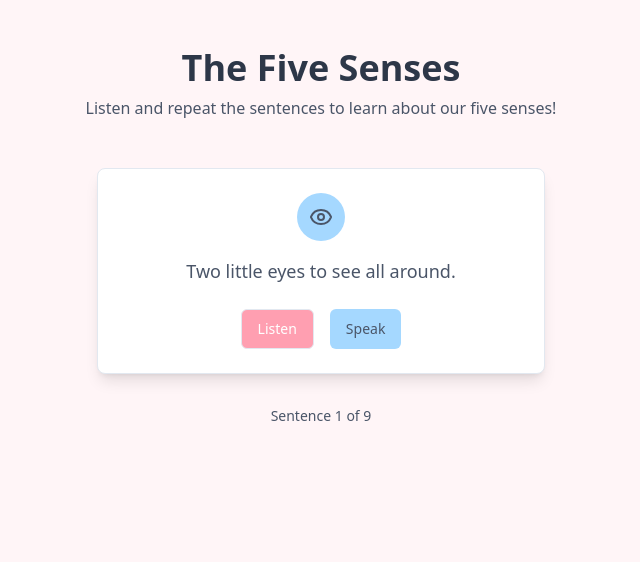
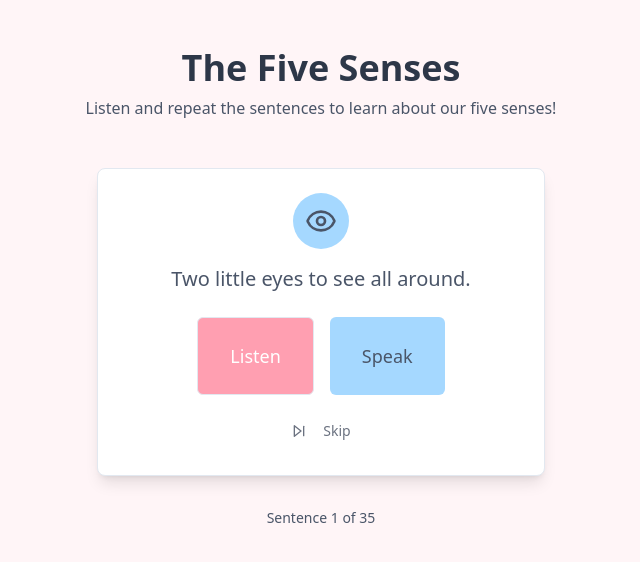
Before and after one commit to uaedoom/senses-sound-sentences, a React (Vite) app: page / in a window 1280 px wide. Shown: the top 562 px of the page, without its empty margins (319-959 px from the left). Built offline with nearby package versions, Linux system fonts and the light colour scheme.

Commit message:
Enhance Speech Recognition App
Improved speech recognition feedback (partial/full correctness), added skip sentence functionality, visual enhancements (larger buttons, sound waves), and incorporated a more comprehensive sentence list.

```diff
--- a/package.json
+++ b/package.json
@@ -40,6 +40,7 @@
     "@radix-ui/react-toggle-group": "^1.1.0",
     "@radix-ui/react-tooltip": "^1.1.4",
     "@tanstack/react-query": "^5.56.2",
+    "canvas-confetti": "^1.9.3",
     "class-variance-authority": "^0.7.1",
     "clsx": "^2.1.1",
     "cmdk": "^1.0.0",
--- a/src/components/SentenceCard.tsx
+++ b/src/components/SentenceCard.tsx
@@ -3,7 +3,7 @@ import { useState } from "react";
 import { Button } from "@/components/ui/button";
 import { Card } from "@/components/ui/card";
 import { motion } from "framer-motion";
-import { Eye, Ear, Music, Hand, Apple } from "lucide-react";
+import { Eye, Ear, Music, Hand, Apple, SkipForward, Waves } from "lucide-react";
 import { useToast } from "@/hooks/use-toast";
 
 interface SentenceCardProps {
@@ -11,6 +11,7 @@ interface SentenceCardProps {
   category: string;
   onListen: () => void;
   onSpeak: () => void;
+  onSkip: () => void;
   isListening: boolean;
 }
 
@@ -27,6 +28,7 @@ export const SentenceCard = ({
   category,
   onListen,
   onSpeak,
+  onSkip,
   isListening,
 }: SentenceCardProps) => {
   const [isPlaying, setIsPlaying] = useState(false);
@@ -49,27 +51,54 @@ export const SentenceCard = ({
       <Card className="p-6 bg-white shadow-lg hover:shadow-xl transition-shadow duration-300">
         <div className="flex items-center justify-center mb-4">
           <div className="p-3 rounded-full bg-lesson-secondary">
-            <Icon className="w-6 h-6 text-lesson-text" />
+            <Icon className="w-8 h-8 text-lesson-text" />
           </div>
         </div>
-        <p className="text-center text-lg font-medium mb-6 text-lesson-text">
+        <p className="text-center text-xl font-medium mb-6 text-lesson-text">
           {text}
         </p>
-        <div className="flex justify-center space-x-4">
+        <div className="flex flex-col gap-4 items-center">
+          <div className="flex justify-center space-x-4 w-full">
             <Button
               onClick={handleListenClick}
               disabled={isPlaying}
               variant="outline"
-            className="bg-lesson-primary hover:bg-lesson-primary/90 text-white"
+              className="bg-lesson-primary hover:bg-lesson-primary/90 text-white text-lg py-6 px-8 h-auto"
             >
               {isPlaying ? "Playing..." : "Listen"}
             </Button>
             <Button
               onClick={onSpeak}
               disabled={isListening}
-            className="bg-lesson-secondary hover:bg-lesson-secondary/90 text-lesson-text"
+              className="bg-lesson-secondary hover:bg-lesson-secondary/90 text-lesson-text text-lg py-6 px-8 h-auto relative"
             >
-            {isListening ? "Listening..." : "Speak"}
+              {isListening ? (
+                <div className="flex items-center gap-2">
+                  <span>Listening</span>
+                  <motion.div
+                    animate={{
+                      scale: [1, 1.2, 1],
+                    }}
+                    transition={{
+                      duration: 1.5,
+                      repeat: Infinity,
+                    }}
+                  >
+                    <Waves className="w-6 h-6" />
+                  </motion.div>
+                </div>
+              ) : (
+                "Speak"
+              )}
+            </Button>
+          </div>
+          <Button
+            onClick={onSkip}
+            variant="ghost"
+            className="text-gray-500 hover:text-gray-700"
+          >
+            <SkipForward className="w-5 h-5 mr-2" />
+            Skip
           </Button>
         </div>
       </Card>
--- a/src/data/sentences.ts
+++ b/src/data/sentences.ts
@@ -16,5 +16,30 @@ export const sentences: Sentence[] = [
   { id: 7, text: "I can smell the flowers.", category: "smell", icon: "flower" },
   { id: 8, text: "I can touch the rough bark of the tree.", category: "touch", icon: "hand" },
   { id: 9, text: "I can taste the sweet apple.", category: "taste", icon: "apple" },
-  // ... add all other sentences with appropriate categories and icons
+  { id: 10, text: "There are three books on the table.", category: "sight", icon: "eye" },
+  { id: 11, text: "The boys have black hair.", category: "sight", icon: "eye" },
+  { id: 12, text: "The flowers are red and yellow.", category: "sight", icon: "eye" },
+  { id: 13, text: "I like the smell of coffee.", category: "smell", icon: "flower" },
+  { id: 14, text: "Perfume smells sweet.", category: "smell", icon: "flower" },
+  { id: 15, text: "Onions have a strong smell.", category: "smell", icon: "flower" },
+  { id: 16, text: "Smoke has a bad smell.", category: "smell", icon: "flower" },
+  { id: 17, text: "It feels soft and round.", category: "touch", icon: "hand" },
+  { id: 18, text: "It feels rough and hard.", category: "touch", icon: "hand" },
+  { id: 19, text: "It is smooth and shiny.", category: "touch", icon: "hand" },
+  { id: 20, text: "The car horn is loud.", category: "hearing", icon: "ear" },
+  { id: 21, text: "The whisper is quiet.", category: "hearing", icon: "ear" },
+  { id: 22, text: "The bell makes a high sound.", category: "hearing", icon: "ear" },
+  { id: 23, text: "The drum makes a low sound.", category: "hearing", icon: "ear" },
+  { id: 24, text: "Mangoes are sweet and juicy.", category: "taste", icon: "apple" },
+  { id: 25, text: "Lemons are sour and cold.", category: "taste", icon: "apple" },
+  { id: 26, text: "Noodles are hot and salty.", category: "taste", icon: "apple" },
+  { id: 27, text: "The frog is on a log.", category: "sight", icon: "eye" },
+  { id: 28, text: "The fox is on a rock.", category: "sight", icon: "eye" },
+  { id: 29, text: "The clock goes tick-tock.", category: "hearing", icon: "ear" },
+  { id: 30, text: "The elephant feels like a wall.", category: "touch", icon: "hand" },
+  { id: 31, text: "The elephant's ear feels like a giant fan.", category: "touch", icon: "hand" },
+  { id: 32, text: "The elephant's trunk feels like a wiggly snake.", category: "touch", icon: "hand" },
+  { id: 33, text: "Samia sees some soft socks.", category: "sight", icon: "eye" },
+  { id: 34, text: "The snake slides in the sand.", category: "sight", icon: "eye" },
+  { id: 35, text: "The sun shines on the sea.", category: "sight", icon: "eye" }
 ];
--- a/src/pages/Index.tsx
+++ b/src/pages/Index.tsx
@@ -4,16 +4,26 @@ import { SentenceCard } from "@/components/SentenceCard";
 import { sentences } from "@/data/sentences";
 import { motion } from "framer-motion";
 import { useToast } from "@/hooks/use-toast";
+import confetti from 'canvas-confetti';
+
+// Add TypeScript types for SpeechRecognition
+declare global {
+  interface Window {
+    SpeechRecognition: new () => SpeechRecognition;
+    webkitSpeechRecognition: new () => SpeechRecognition;
+  }
+}
 
 const Index = () => {
   const [currentSentenceIndex, setCurrentSentenceIndex] = useState(0);
   const [isListening, setIsListening] = useState(false);
   const { toast } = useToast();
   const [recognition, setRecognition] = useState<SpeechRecognition | null>(null);
+  const [completedSentences] = useState<Set<number>>(new Set());
 
   useEffect(() => {
-    if ("SpeechRecognition" in window || "webkitSpeechRecognition" in window) {
-      const SpeechRecognition = window.SpeechRecognition || window.webkitSpeechRecognition;
+    if ("webkitSpeechRecognition" in window) {
+      const SpeechRecognition = window.webkitSpeechRecognition;
       const recognitionInstance = new SpeechRecognition();
       recognitionInstance.continuous = false;
       recognitionInstance.interimResults = false;
@@ -22,24 +32,33 @@ const Index = () => {
       recognitionInstance.onresult = (event) => {
         const transcript = event.results[0][0].transcript.toLowerCase();
         const currentSentence = sentences[currentSentenceIndex].text.toLowerCase();
+        const confidence = event.results[0][0].confidence;
 
-        if (transcript.includes(currentSentence) || currentSentence.includes(transcript)) {
+        if (transcript === currentSentence) {
+          // Perfect match
           toast({
-            title: "Great job!",
-            description: "Your pronunciation was correct!",
+            title: "Excellent! 🎉",
+            description: "Perfect pronunciation!",
             duration: 3000,
           });
-
-          // Move to next sentence after a brief delay
-          setTimeout(() => {
-            if (currentSentenceIndex < sentences.length - 1) {
-              setCurrentSentenceIndex(prev => prev + 1);
-            }
-          }, 1500);
+          confetti({
+            particleCount: 100,
+            spread: 70,
+            origin: { y: 0.6 }
+          });
+          setTimeout(() => handleNext(), 1500);
+        } else if (transcript.includes(currentSentence) || currentSentence.includes(transcript)) {
+          // Partial match
+          toast({
+            title: "Good try! 👍",
+            description: "Almost perfect! Try one more time.",
+            duration: 3000,
+          });
         } else {
+          // No match
           toast({
-            title: "Try again",
-            description: "Let's practice this sentence one more time!",
+            title: "Let's try again! 💪",
+            description: "Listen carefully and try to repeat the sentence.",
             duration: 3000,
           });
         }
@@ -49,13 +68,18 @@ const Index = () => {
       recognitionInstance.onerror = (event) => {
         console.error("Speech recognition error:", event.error);
         setIsListening(false);
+        toast({
+          title: "Oops!",
+          description: "There was an error with the speech recognition. Please try again.",
+          duration: 3000,
+        });
       };
 
       setRecognition(recognitionInstance);
     } else {
       toast({
         title: "Speech Recognition Not Available",
-        description: "Your browser doesn't support speech recognition.",
+        description: "Your browser doesn't support speech recognition. Try using Chrome!",
         duration: 5000,
       });
     }
@@ -73,6 +97,16 @@ const Index = () => {
       setIsListening(true);
       recognition.start();
     }
+  };
+
+  const handleNext = () => {
+    if (currentSentenceIndex < sentences.length - 1) {
+      setCurrentSentenceIndex(prev => prev + 1);
+    }
+  };
+
+  const handleSkip = () => {
+    handleNext();
   };
 
   return (
@@ -96,6 +130,7 @@ const Index = () => {
             category={sentences[currentSentenceIndex].category}
             onListen={handleListen}
             onSpeak={handleSpeak}
+            onSkip={handleSkip}
             isListening={isListening}
           />
 
```
Also changed, not shown: 1 other file (tests, documents, lock files or other folders). Lines whose indentation alone changed are shown as unchanged.
